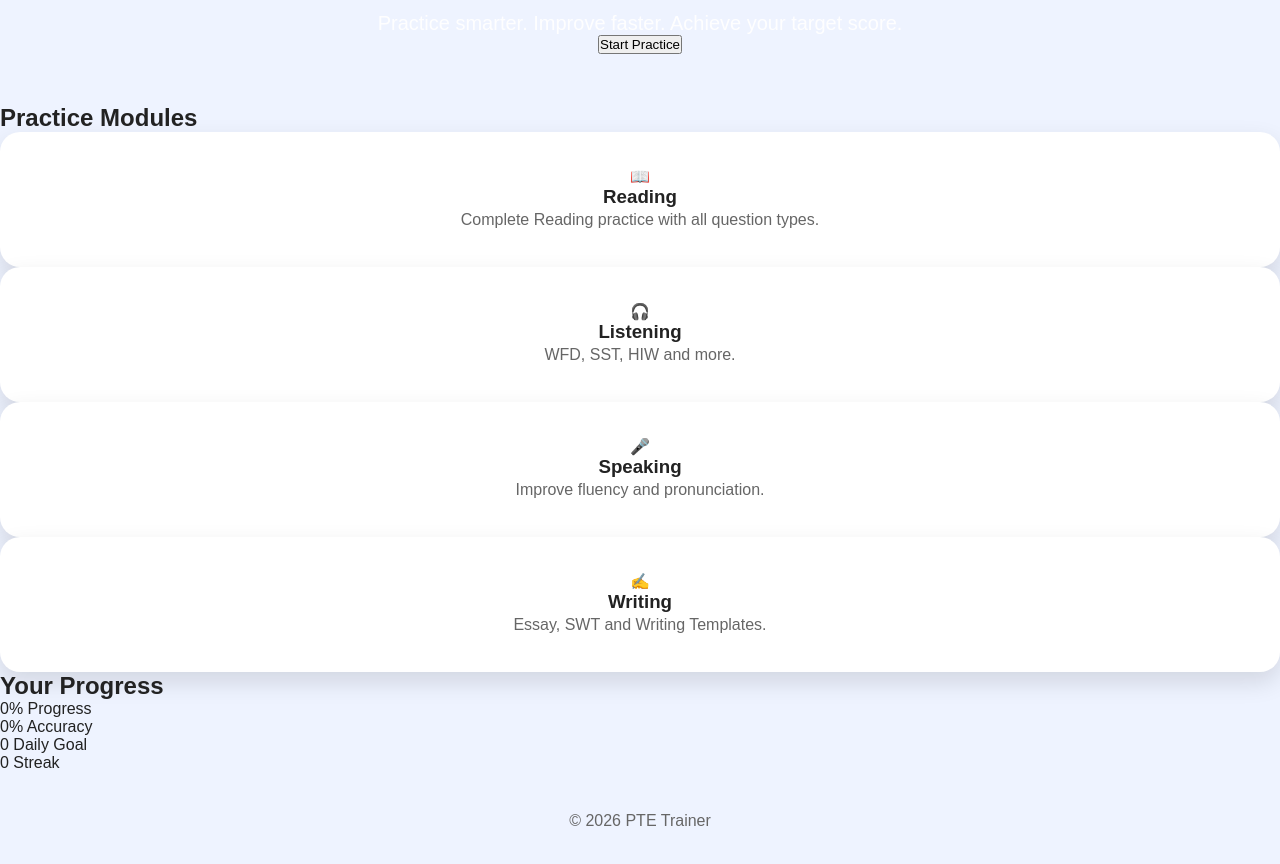
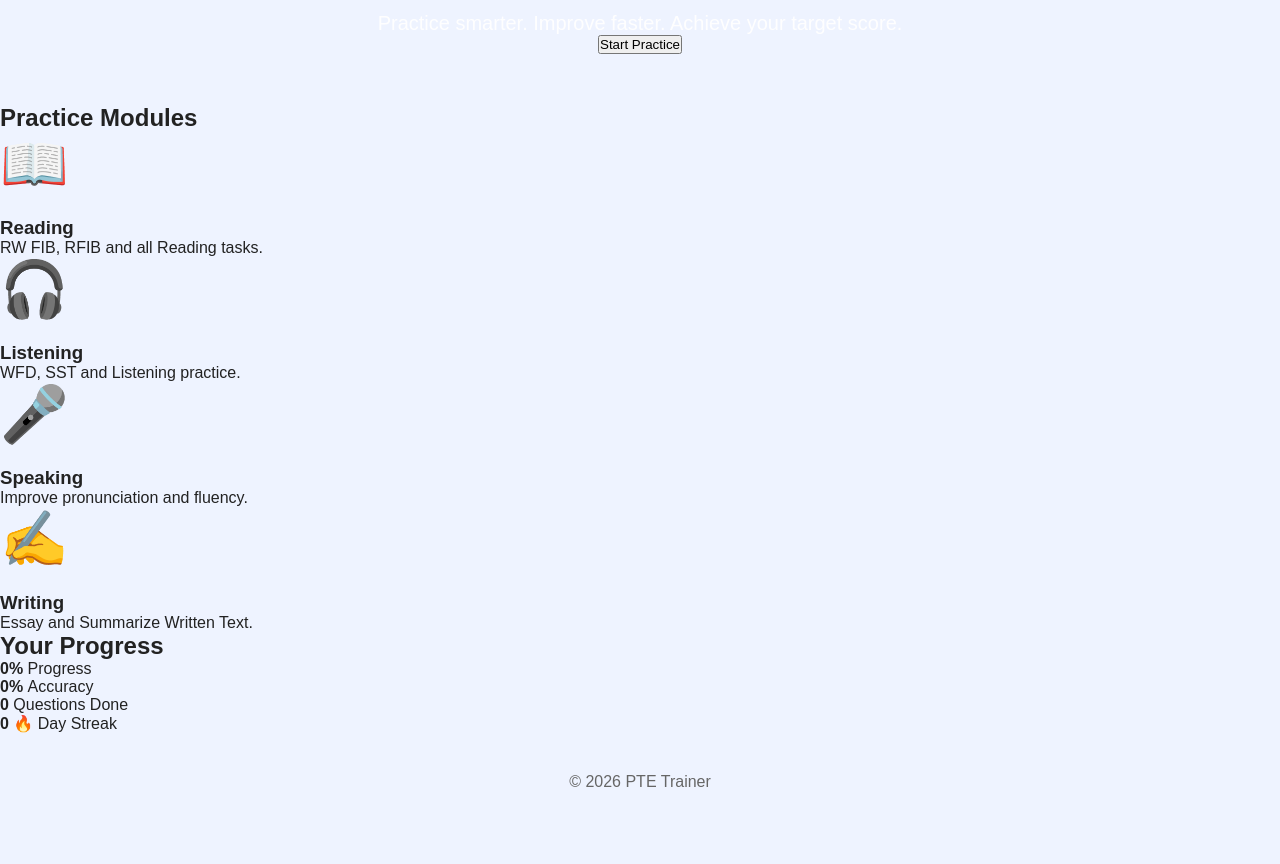
Before and after one commit to samikhoshnam-code/pte-trainer, a plain HTML site: page index.html in a window 1280 px wide. Shown: the part 152-1016 px from the top of the page. After the commit the page ends 983 px from the top, so only its background shows below. Drawn offline with Linux system fonts and the light colour scheme.

Commit message:
Update index.html

```diff
--- a/index.html
+++ b/index.html
@@ -8,254 +8,252 @@
 
     <title>PTE Trainer</title>
 
-    <meta name="description" content="Professional PTE Practice Platform">
-
     <link rel="stylesheet" href="assets/css/main.css">
 
 </head>
 
+
 <body>
 
-<div class="bg-circle circle1"></div>
-<div class="bg-circle circle2"></div>
+
+<div class="top-bg"></div>
+
 
 <header class="hero">
 
     <div class="logo">
-
-        <span class="logo-icon">🎓</span>
-
-        <span class="logo-text">PTE Trainer</span>
-
+        🎓 PTE Trainer
     </div>
 
+
     <h1>
-
         Master Your PTE Academic Journey
-
     </h1>
 
+
     <p>
-
         Practice smarter. Improve faster. Achieve your target score.
-
     </p>
 
+
     <button class="start-btn"
-            onclick="goToPractice('listening')">
+        onclick="goToPractice('listening')">
 
         Start Practice
 
     </button>
 
+
 </header>
+
 
 
 
 <section class="modules">
 
+
     <h2>
-
         Practice Modules
-
     </h2>
 
-    <div class="cards">
 
-        <div class="card reading"
+    <div class="module-grid">
 
-             onclick="goToPractice('reading')">
 
-            <div class="emoji">
 
+        <div class="module-card"
+        onclick="goToPractice('reading')">
+
+
+            <div class="icon">
                 📖
-
             </div>
 
+
             <h3>
-
                 Reading
-
             </h3>
 
+
             <p>
+                RW FIB, RFIB and all Reading tasks.
+            </p>
 
-                Complete Reading practice with all question types.
-
-            </p>
 
         </div>
 
 
 
-        <div class="card listening"
 
-             onclick="goToPractice('listening')">
+        <div class="module-card"
+        onclick="goToPractice('listening')">
 
-            <div class="emoji">
 
+            <div class="icon">
                 🎧
-
             </div>
 
+
             <h3>
-
                 Listening
-
             </h3>
 
+
             <p>
+                WFD, SST and Listening practice.
+            </p>
 
-                WFD, SST, HIW and more.
-
-            </p>
 
         </div>
 
 
 
-        <div class="card speaking"
 
-             onclick="goToPractice('speaking')">
 
-            <div class="emoji">
+        <div class="module-card"
+        onclick="goToPractice('speaking')">
 
+
+            <div class="icon">
                 🎤
-
             </div>
 
+
             <h3>
-
                 Speaking
-
             </h3>
 
+
             <p>
+                Improve pronunciation and fluency.
+            </p>
 
-                Improve fluency and pronunciation.
-
-            </p>
 
         </div>
 
 
 
-        <div class="card writing"
 
-             onclick="goToPractice('writing')">
 
-            <div class="emoji">
+        <div class="module-card"
+        onclick="goToPractice('writing')">
 
+
+            <div class="icon">
                 ✍️
-
             </div>
 
+
             <h3>
-
                 Writing
-
             </h3>
 
+
             <p>
+                Essay and Summarize Written Text.
+            </p>
 
-                Essay, SWT and Writing Templates.
-
-            </p>
 
         </div>
 
+
+
     </div>
+
 
 </section>
 
 
 
-<section class="statistics">
+
+
+<section class="stats-section">
+
 
     <h2>
+        Your Progress
+    </h2>
 
-        Your Progress
 
-    </h2>
 
     <div class="stats-grid">
 
-        <div class="stat-box">
 
-            <span class="number">
 
+        <div class="stat-card">
+
+            <strong>
                 0%
+            </strong>
 
-            </span>
-
-            <span class="title">
-
+            <span>
                 Progress
-
             </span>
 
         </div>
 
-        <div class="stat-box">
 
-            <span class="number">
 
+
+        <div class="stat-card">
+
+            <strong>
                 0%
+            </strong>
 
-            </span>
-
-            <span class="title">
-
+            <span>
                 Accuracy
-
             </span>
 
         </div>
 
-        <div class="stat-box">
 
-            <span class="number">
 
+
+
+        <div class="stat-card">
+
+            <strong>
                 0
+            </strong>
 
-            </span>
-
-            <span class="title">
-
-                Daily Goal
-
+            <span>
+                Questions Done
             </span>
 
         </div>
 
-        <div class="stat-box">
 
-            <span class="number">
 
-                0
 
-            </span>
 
-            <span class="title">
+        <div class="stat-card">
 
-                Streak
+            <strong>
+                0 🔥
+            </strong>
 
+            <span>
+                Day Streak
             </span>
 
         </div>
 
+
+
     </div>
 
+
 </section>
+
+
 
 
 
 <footer>
 
     <p>
-
         © 2026 PTE Trainer
-
     </p>
 
 </footer>
@@ -264,6 +262,7 @@
 
 <script src="assets/js/home.js"></script>
 
+
 </body>
 
 </html>
```
